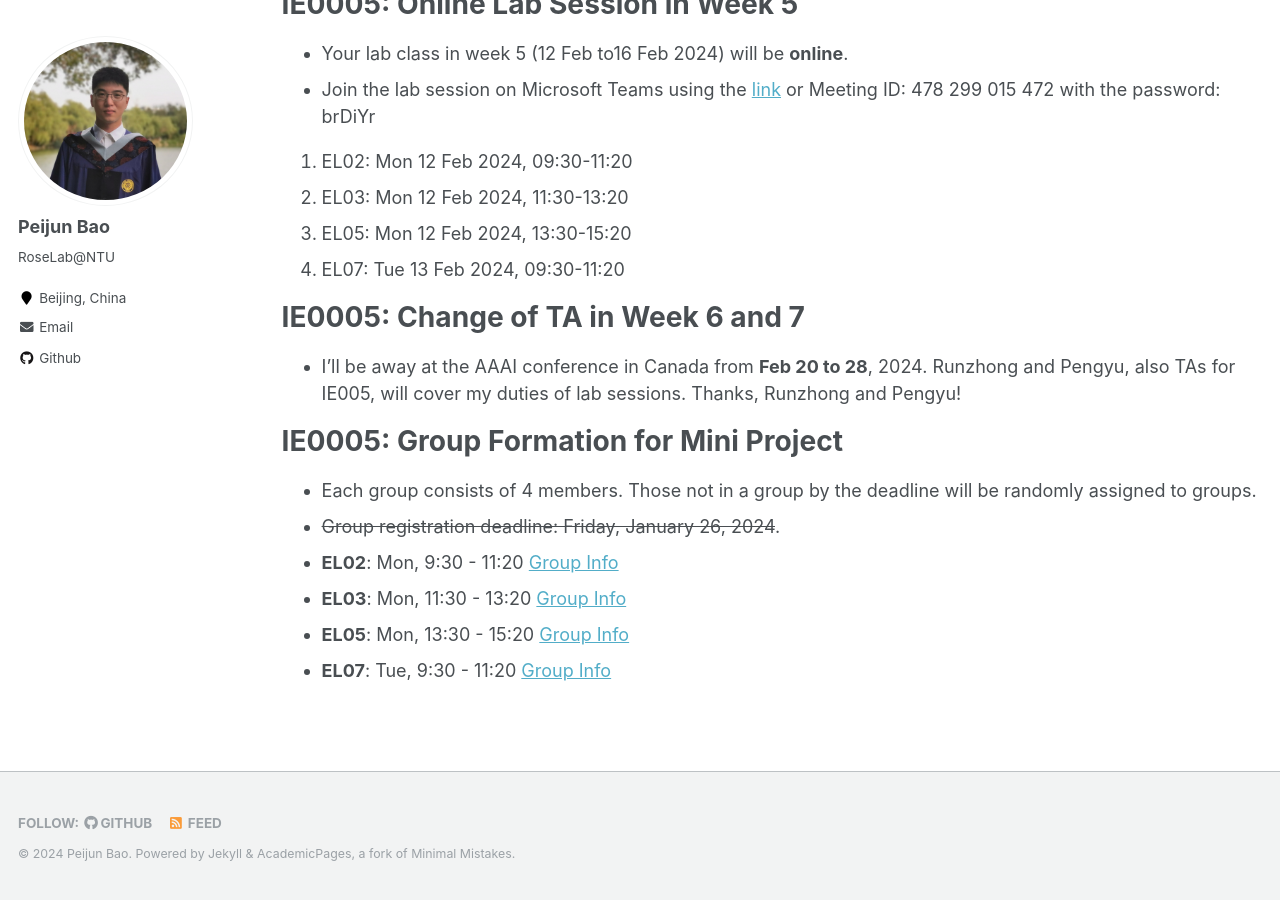
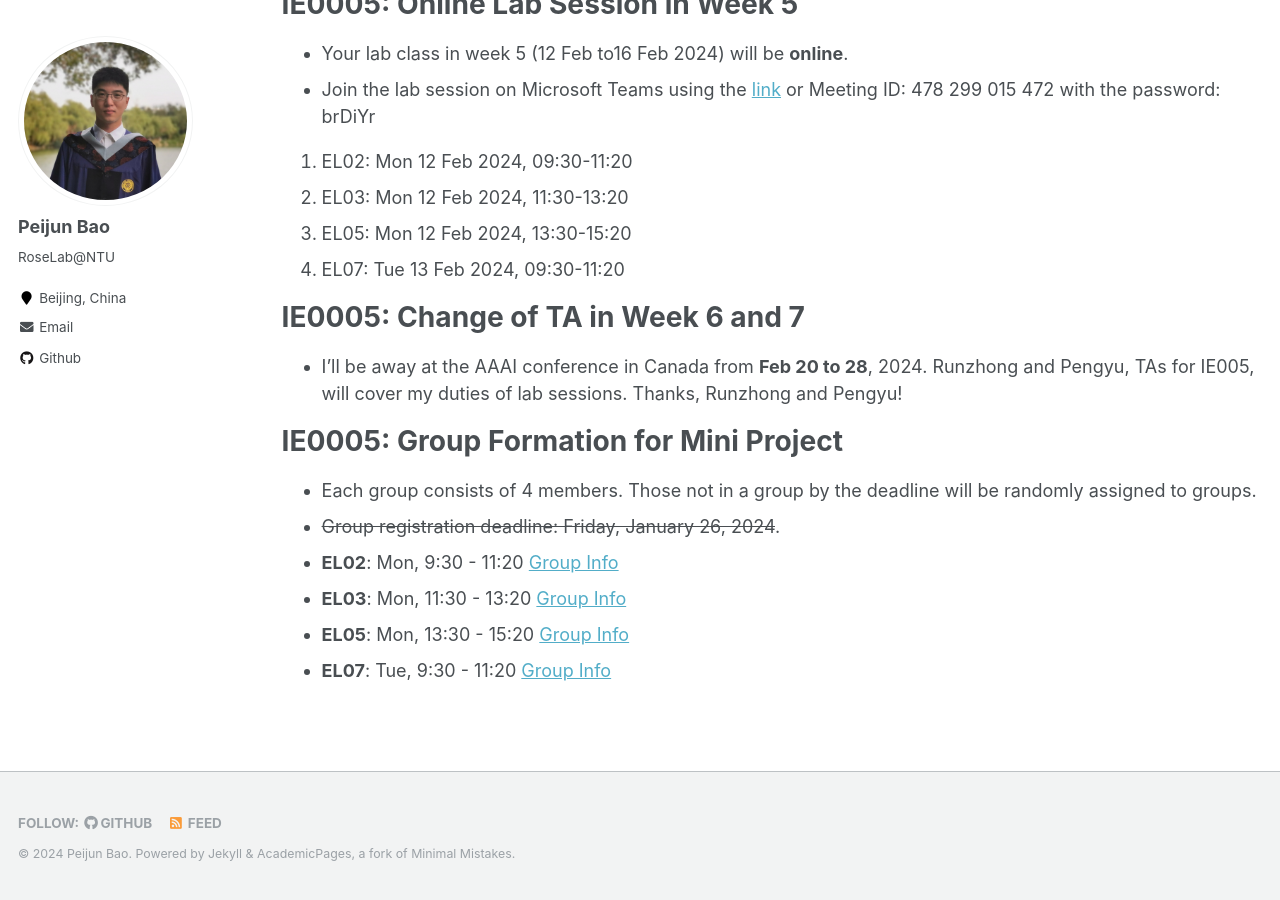
Before and after one commit to baopj/baopj.github.io, a Jekyll site: the page built from _pages/Course.md, in a window 1280 px wide and 900 px high, scrolled down 552 px. Built offline with Jekyll 4.4.1, drawn with Linux system fonts in a browser that asks for light colours.

Commit message:
Update Course.md

```diff
--- a/_pages/Course.md
+++ b/_pages/Course.md
@@ -20,7 +20,7 @@ To visit this page, you can
 4. EL07: Tue   13 Feb 2024, 09:30-11:20
 
 # IE0005: Change of TA in Week 6 and 7
--   I'll be away at the AAAI conference in Canada from **Feb 20 to 28**, 2024. Runzhong and Pengyu, also TAs for IE005, will cover my duties of lab sessions. Thanks, Runzhong and Pengyu!
+-   I'll be away at the AAAI conference in Canada from **Feb 20 to 28**, 2024. Runzhong and Pengyu, TAs for IE005, will cover my duties of lab sessions. Thanks, Runzhong and Pengyu!
 
 # IE0005: Group Formation for Mini Project
 - Each group consists of 4 members. Those not in a group by the deadline will be randomly assigned to groups.
```
